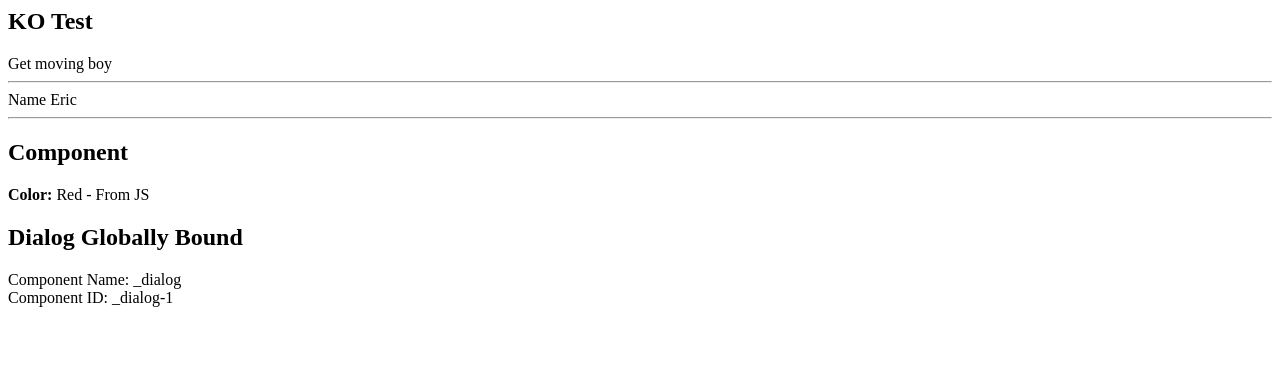
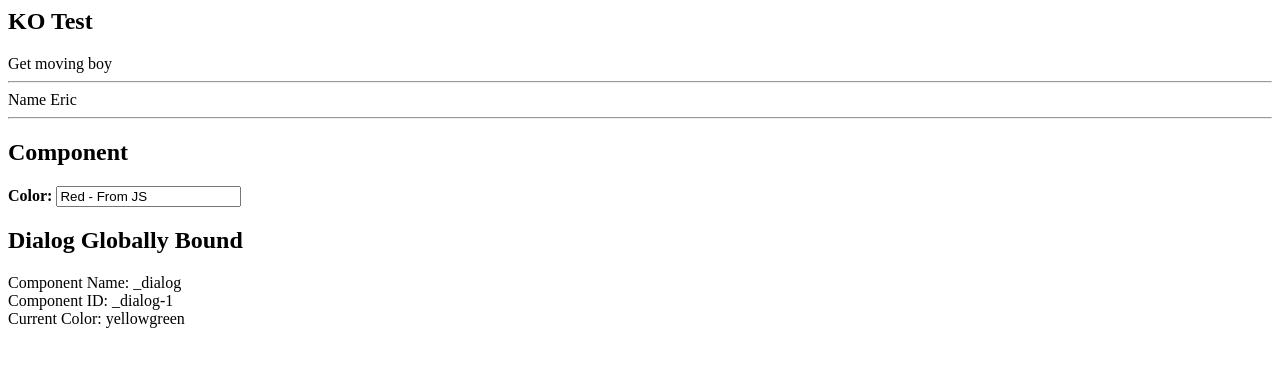
Before and after one commit to ChronicCareIQ/ko-vite, a website built with Vite: page KoVite/index.html in a window 1280 px wide. Built offline with nearby package versions, Linux system fonts and the light colour scheme.

Commit message:
Tweaked example to use an input box so see changes live

```diff
--- a/KoVite/src/colorPanel.html
+++ b/KoVite/src/colorPanel.html
@@ -1,4 +1,4 @@
 <div data-bind="attached: true">
     <label style="font-weight: bold">Color:</label>
-    <span data-bind="text: color"></span>
+    <input type="text" data-bind="textInput: color"></input>
 </div>
--- a/KoVite/src/dialog.html
+++ b/KoVite/src/dialog.html
@@ -2,4 +2,5 @@
     <h2>Dialog Globally Bound</h2>
     Component Name: <span data-bind="text: componentName"></span><br/>
     Component ID: <span data-bind="text: componentId"></span><br/>
+    Current Color: <span data-bind="text: color"></span><br/>
 </div>
```
